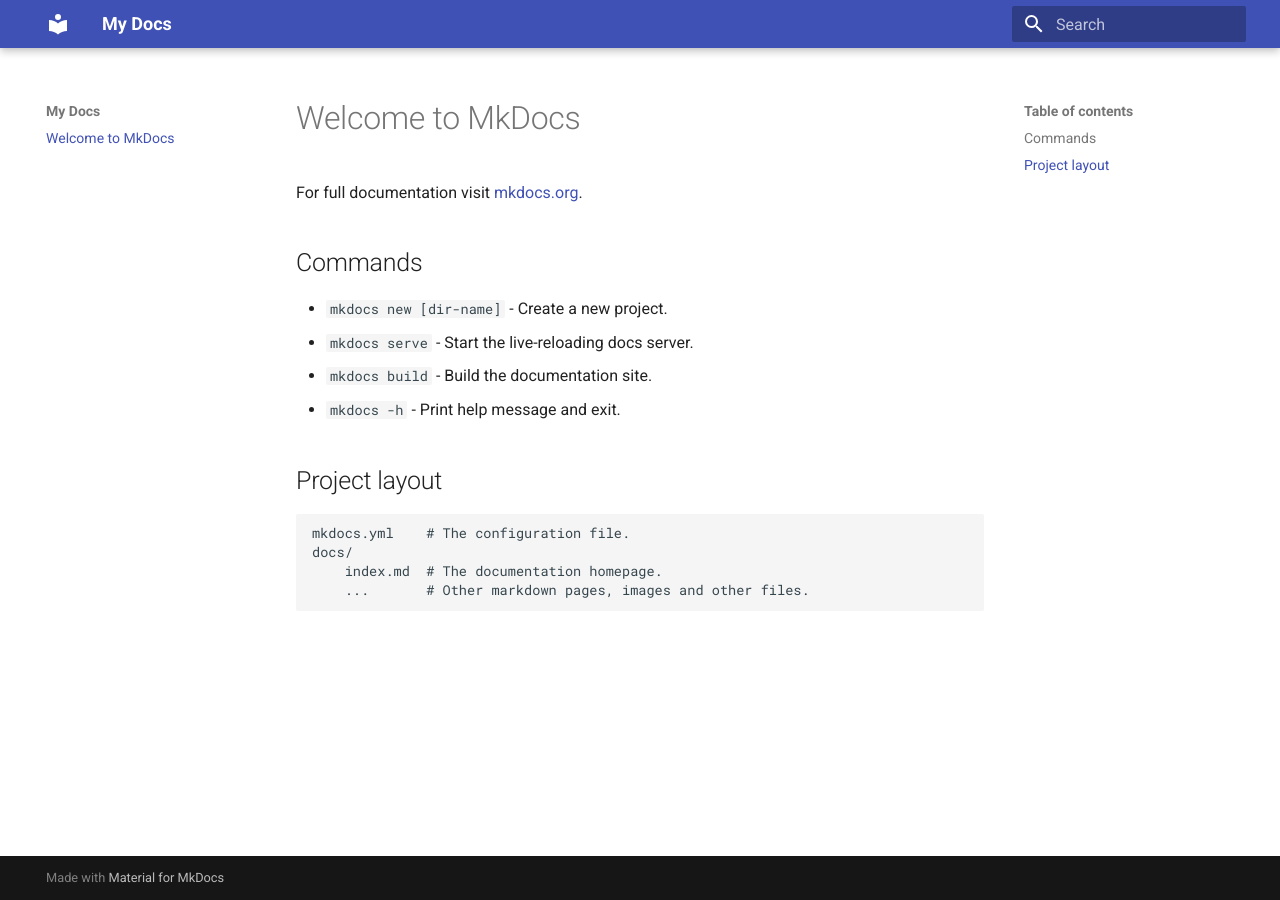
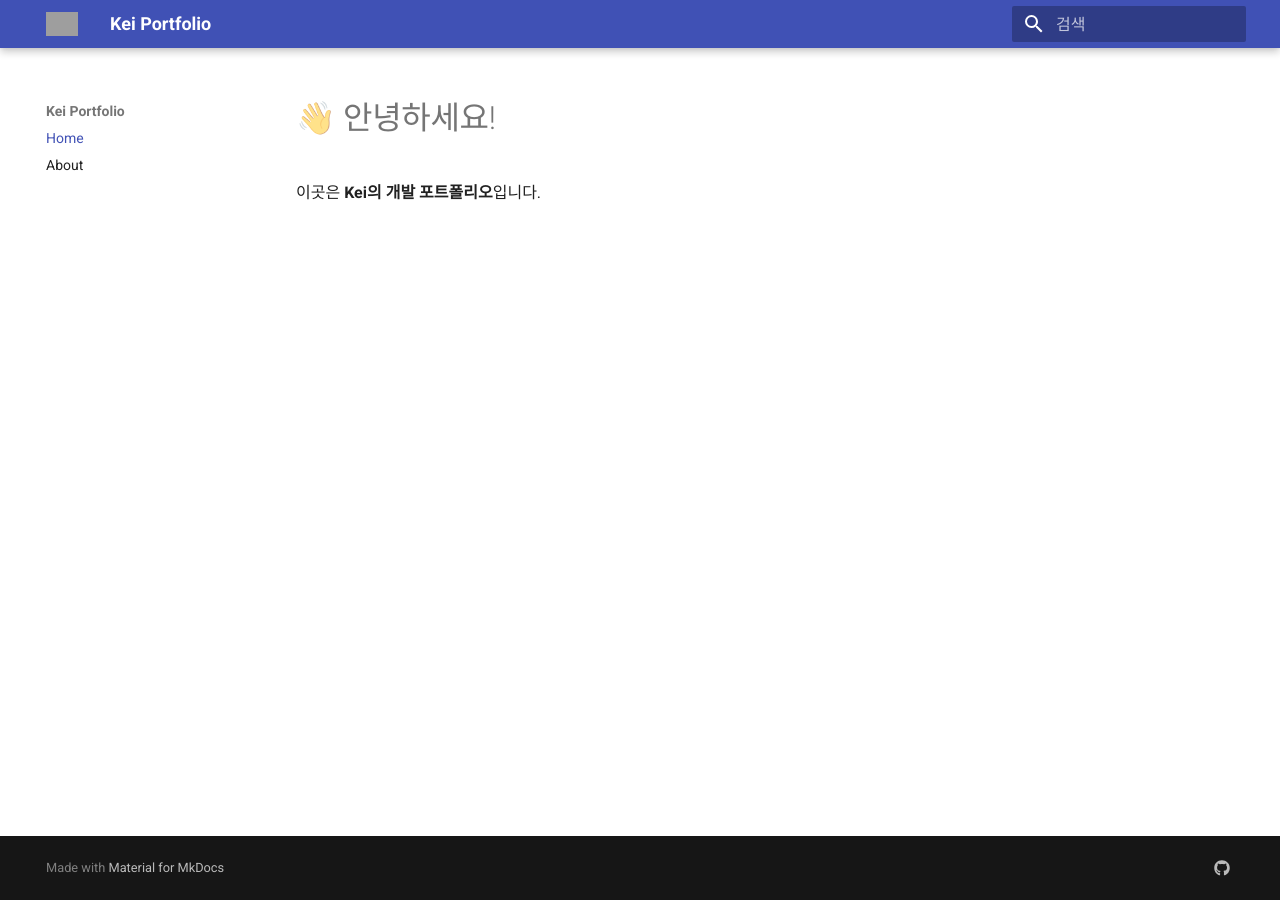
Before and after one commit to greenyant/kei-portfolio, an MkDocs documentation site: the page built from docs/index.md, in a window 1280 px wide. Built offline with MkDocs 1.6.1 and Material for MkDocs 9.7.7, drawn with Linux system fonts in a browser that asks for light colours; grey boxes are pictures that could not be loaded.

Commit message:
feat:  설정추가

```diff
--- a/docs/index.md
+++ b/docs/index.md
@@ -1,17 +1,3 @@
-# Welcome to MkDocs
+# 👋 안녕하세요!
 
-For full documentation visit [mkdocs.org](https://www.mkdocs.org).
-
-## Commands
-
-* `mkdocs new [dir-name]` - Create a new project.
-* `mkdocs serve` - Start the live-reloading docs server.
-* `mkdocs build` - Build the documentation site.
-* `mkdocs -h` - Print help message and exit.
-
-## Project layout
-
-    mkdocs.yml    # The configuration file.
-    docs/
-        index.md  # The documentation homepage.
-        ...       # Other markdown pages, images and other files.
+이곳은 **Kei의 개발 포트폴리오**입니다.
--- a/mkdocs.yml
+++ b/mkdocs.yml
@@ -1,3 +1,34 @@
-site_name: My Docs
+site_name: Kei Portfolio
+site_url: https://greenyant.github.io/kei-portfolio
+site_description: My developer portfolio powered by MkDocs
+site_author: greenyant
+
 theme:
   name: material
+  language: ko
+  logo: assets/logo.png
+  favicon: assets/logo.png
+
+nav:
+  - Home: index.md
+  - About: about.md
+
+markdown_extensions:
+  - toc:
+      permalink: true
+  - footnotes
+  - admonition
+  - codehilite
+  - pymdownx.superfences
+  - pymdownx.tabbed
+
+extra:
+  social:
+    - icon: fontawesome/brands/github
+      link: https://github.com/greenyant
+
+plugins:
+  - search
+
+# 옵션: 배포 브랜치 설정 (기본값이 gh-pages)
+# remote_branch: gh-pages
```
Also changed, not shown: cspell.json (added, +9 -0 lines), docs/about.md (added, +3 -0 lines), 1 other file.
